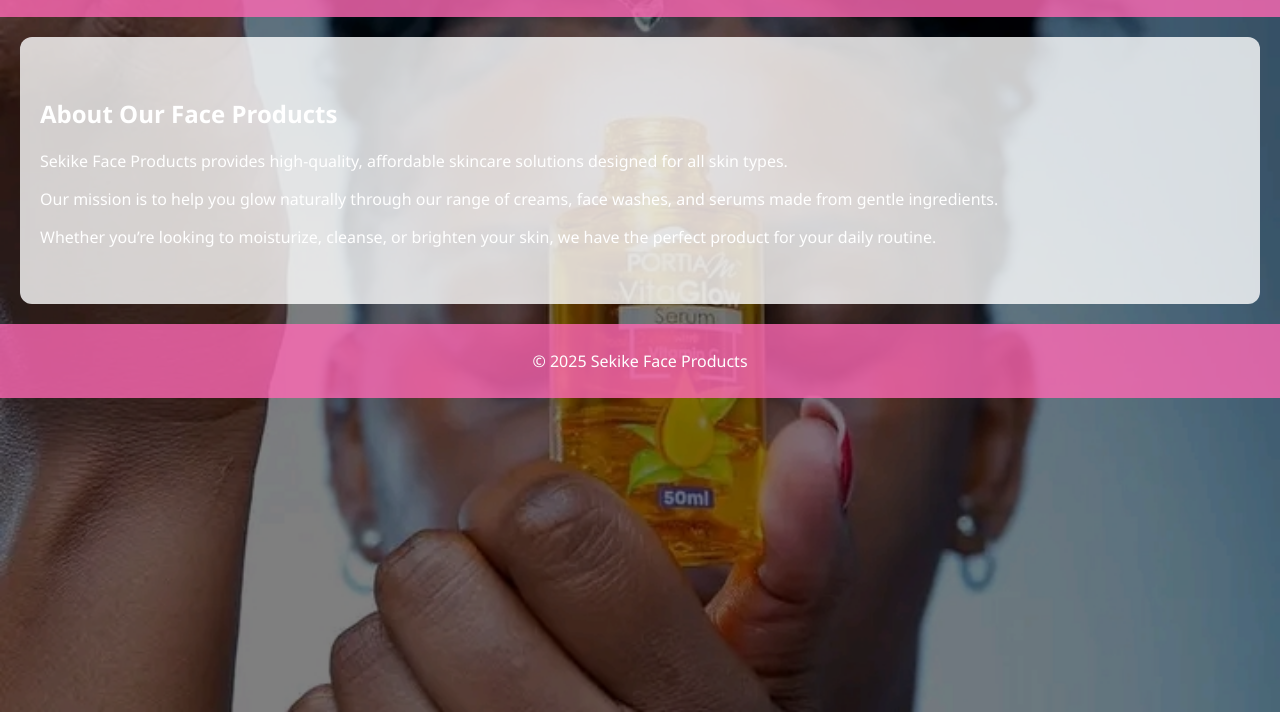
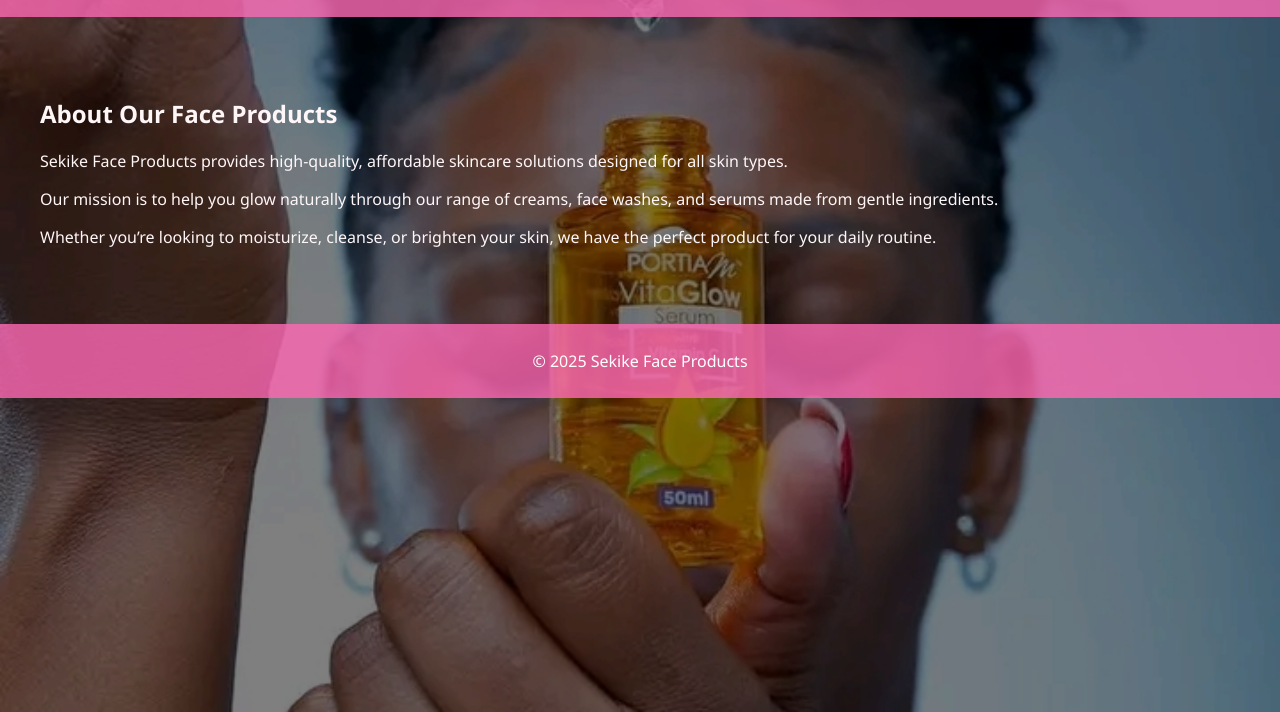
Before and after one commit to Matse-hub60000/Products-, a plain HTML site: page index.html in a window 1280 px wide. Shown: the part 88-800 px from the top of the page. Drawn offline with Linux system fonts and the light colour scheme.

Commit message:
Update style.css

```diff
--- a/style.css
+++ b/style.css
@@ -45,8 +45,8 @@ nav a:hover {
 /* Section */
 section {
   padding: 40px 20px;
-  background-color: rgba(255, 255, 255, 0.8); /* Light background for text box */
-  color: #fff;
+  background-color: rgba(200); /* Light background for text box */
+  color: #none;
   margin: 20px;
   border-radius: 12px;
 }
```
